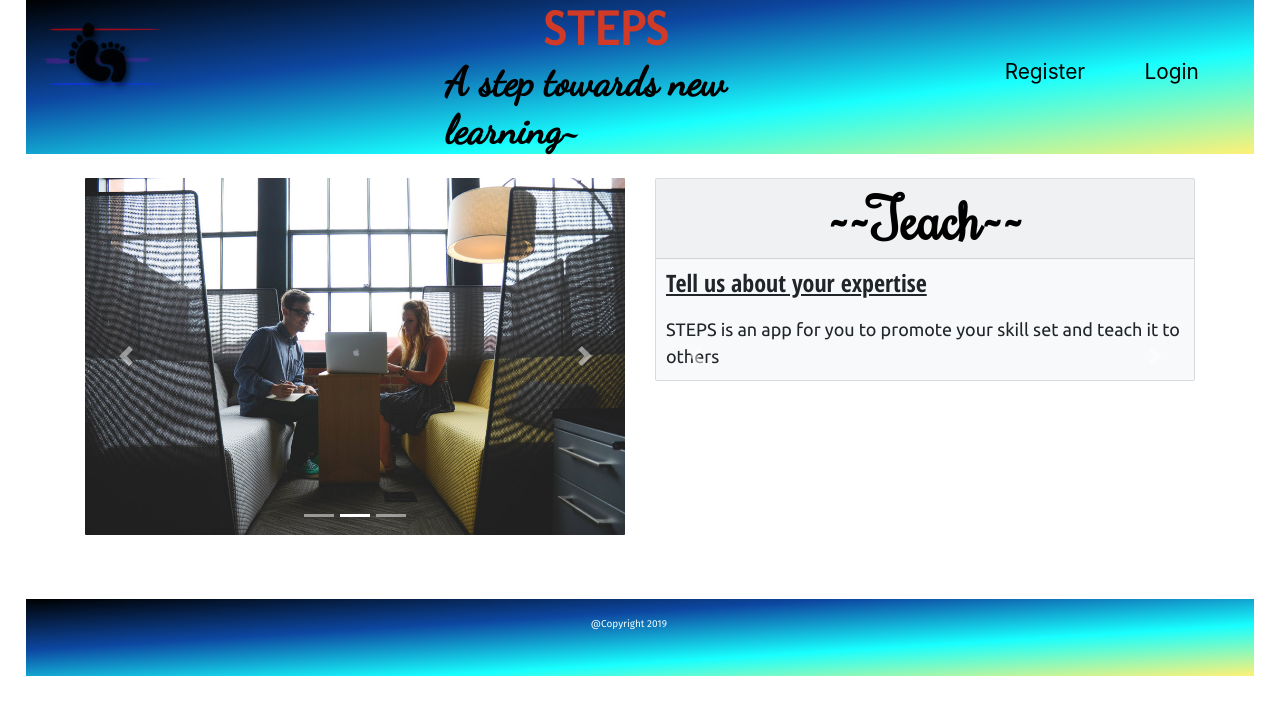
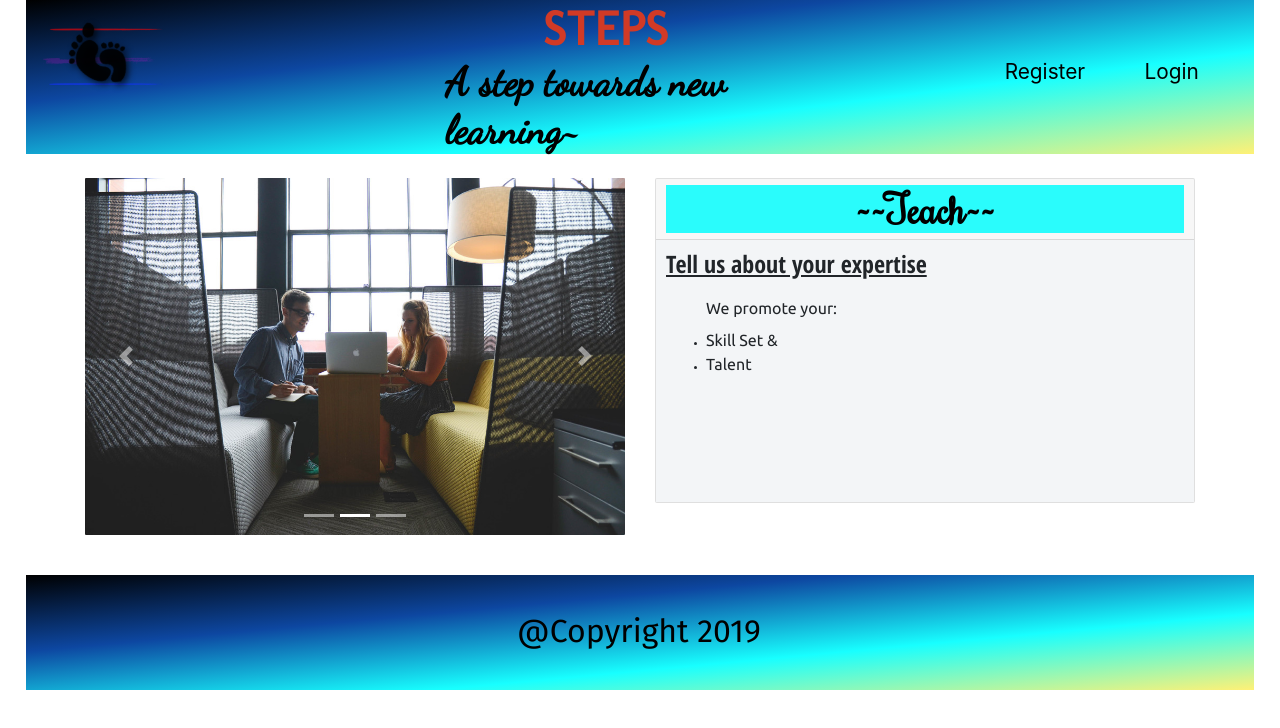
Before and after one commit to nyramirez/STEPS, a React (Create React App) app in the folder client/: page / in a window 1280 px wide. Shown: the top 728 px of the page. Built offline with nearby package versions, Linux system fonts and the light colour scheme.

Commit message:
final changes

```diff
--- a/client/src/components/Footer/style.css
+++ b/client/src/components/Footer/style.css
@@ -2,14 +2,15 @@
     width: 96vw;
     margin-left: 2vw;
     background-image: linear-gradient(to bottom right,black, #0d47a1,#18ffff, #fff176);
-    margin-top: 5vh;
-    height: 6vw;
+    margin-top: 2vh;
+    height: 9vw;
     position: fixed;
 }
 
 .footerHeading{
     font-family: 'Fira Sans', sans-serif;
-    padding-top: 1.5%;
-    color: azure;
-    padding-left: 46%;
+    padding-top: 3%;
+    color: black;
+    padding-left: 40%;
+    font-size: 4rem;
 }
--- a/client/src/components/LandingBody/LandingBody.js
+++ b/client/src/components/LandingBody/LandingBody.js
@@ -25,18 +25,18 @@ function LandingBody() {
                             <div className="carousel-inner" role="listbox">
 
                                 <div className="carousel-item imageSpace active">
-                            <img className="card-img" src={KidswComputer} alt="slide"/>
+                                    <img className="card-img" src={KidswComputer} alt="slide" />
                                 </div>
 
                                 <div className="carousel-item imageSpace">
-                            <img className="card-img" src={CoffeStudy} alt="slide"/>
+                                    <img className="card-img" src={CoffeStudy} alt="slide" />
                                 </div>
 
                                 <div className="carousel-item imageSpace">
-                            <img className="card-img" src={KidSwim} alt="slide"/>
+                                    <img className="card-img" src={KidSwim} alt="slide" />
                                 </div>
                                 <div className="carousel-item imageSpace">
-                            <img className="card-img" src={People} alt="slide"/>
+                                    <img className="card-img" src={People} alt="slide" />
                                 </div>
 
                             </div>
@@ -67,56 +67,76 @@ function LandingBody() {
 
                             <div className="carousel-inner" role="listbox">
                                 <div className="carousel-item active">
-                          <div className="card bg-light mb-3 textSpace" >
+                                    <div className="card" >
                                         <div className="card-header"><h1 className="cardHeading">~~Skills~~</h1></div>
                                         <div className="card-body">
                                             <h3 className="card-title">Everyone has a skill</h3>
-                                        <p className="card-text">It does not matter who you are or what you do.</p>
-                                        <br/>
-                                        <h2 className="card-text">YOU HAVE SKILLS.</h2>
-                                        <br/>
-                                        <p className="card-text">We would like you to teach us.</p>
+                                            <br />
+                                            <ul>
+                                                <li><p className="card-text">It does not matter who you are or what you do.</p>
+                                                </li>
+                                                <br />
+                                                <li><h2 className="card-text">If you have skills,we would like you to teach us.</h2>
+                                                </li> <br />
+                                            </ul>
                                         </div>
                                     </div>
                                 </div>
 
                                 <div className="carousel-item">
-                          <div className="card bg-light mb-3 textSpace" >
+                                    <div className="card" >
                                         <div className="card-header"><h1 className="cardHeading">~~Teach~~</h1></div>
                                         <div className="card-body">
                                             <h3 className="card-title">Tell us about your expertise</h3>
-                                        <br/>
-                                        <p className="card-text">STEPS is an app for you to promote your skill set and teach it to others</p>
+                                            <br />
+                                            <ul>
+                                                <p className="card-text">We promote your:</p>
+                                                <li>
+                                                    <p className="card-text">Skill Set &</p>
+                                                </li>
+                                                <li><p className="card-text">Talent</p></li>
+                                            </ul>
                                         </div>
                                     </div>
                                 </div>
 
                                 <div className="carousel-item">
-                          <div className="card bg-light mb-3 textSpace" >
+                                    <div className="card" >
                                         <div className="card-header"><h1 className="cardHeading">~~Learn~~</h1></div>
                                         <div className="card-body">
-                                        <h3 className="card-title">Are you looking for a professor of a subject and you cannot find it ?</h3>
-                                        <br/>
-                                        <p className="card-text">Look for you professor here. Math, history, Java, swiming lessons,  whatever you imagine, there is a person willing to teach it.</p>
+                                            <h3 className="card-title">Looking for a right professor for a subject?</h3>
+                                            <br />
+                                            <ul>
+                                                <p className="card-text">We can arrange for all:</p>
+                                                <li><p className="card-text"> School Subjects, </p></li>
+                                                <li><p className="card-text"> Computer SCience, </p></li>
+                                                <li><p className="card-text"> Swimming, </p></li>
+                                                <li><p className="card-text"> Music, </p></li>
+                                                <li><p className="card-text"> Dancing, etc. etc. </p></li>
+                                            </ul>
                                         </div>
                                     </div>
                                 </div>
                                 < div className="carousel-item">
-                          <div className="card bg-light mb-3 textSpace" >
+                                    <div className="card" >
                                         <div className="card-header"><h1 className="cardHeading">~~Quality Learning~~</h1></div>
                                         <div className="card-body">
-                                        <h3 className="card-title">Background check</h3>
-                                        <p className="card-text">All professors and student have to pass a background check, we want to keep you safe.</p>
-                                        <br/>
-                                        <h3 className="card-title">Your decision</h3>
-                                        <p className="card-text">Choose based on rating, qualifications and certification who will teach your next className.</p>
-                                        <br/>
-                                        <h3 className="card-title">Your money</h3>
-                                        <p className="card-text">You as a professor, choose your hourly rate, cost per className and the lenght of the className.</p>
-                                        <br/>
-                                        <h3 className="card-title">Your time</h3>
-                                        <p className="card-text">You choose the className time and the location.</p>
+                                        <h3 className="card-title">We care ,that's why:</h3>
 
+                                            <ul>
+                                                {/* <h3 className="card-text">For safety,must background check for students and professors </h3> */}
+                                                <li>  <p className="card-text">For safety,must background check for students and professors.</p>
+                                                    {/* <h3 className="card-title">Your decision</h3> */}
+                                                </li>
+                                                <li> <p className="card-text">Students can choose from high rated professors.</p>
+                                                    {/* <h3 className="card-title">Your money</h3> */}
+                                                </li>
+                                                <li>  <p className="card-text">Professors can set their hourly rates.</p>
+                                                </li>
+                                                {/* <h3 className="card-title">Your time</h3> */}
+                                                <li> <p className="card-text">Easy to choose class time and location</p>
+                                                </li>
+                                            </ul>
                                         </div>
                                     </div>
                                 </div>
@@ -124,12 +144,12 @@ function LandingBody() {
                             </div>
 
                             <a className="carousel-control-prev" href="#carousel-6" role="button" data-slide="prev">
-                          <span className="carousel-control-prev-icon" aria-hidden="true"></span>
+                                {/* <span className="carousel-control-prev-icon" aria-hidden="true"></span> */}
                                 <span className="sr-only">prev</span>
                             </a>
 
                             <a className="carousel-control-next" href="#carousel-6" role="button" data-slide="next">
-                          <span className="carousel-control-next-icon" aria-hidden="true"></span>
+                                {/* <span className="carousel-control-next-icon" aria-hidden="true"></span> */}
                                 <span className="sr-only">next</span>
                             </a>
 
--- a/client/src/components/LandingBody/style.css
+++ b/client/src/components/LandingBody/style.css
@@ -45,9 +45,14 @@ img {
 }
 .card-text{
     font-family: 'Ubuntu', sans-serif;
-    font-size: large;
+    font-size: medium;
 }
 .cardHeading{
-    font-size: 7rem;
+    font-size: 5rem;
     text-align: center;
+    background-color: #2afcfc;
 }
+.card-body{
+    height: 20.5vw;
+    background-color: rgb(243, 245, 247);
+}
```
Lines whose indentation alone changed are shown as unchanged.
